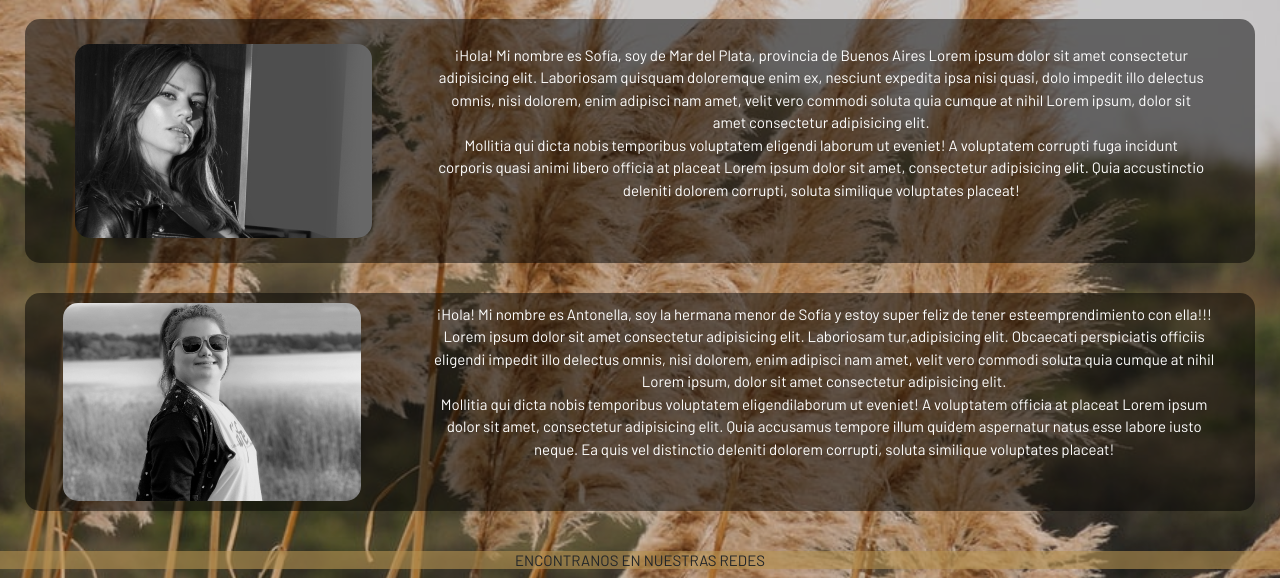
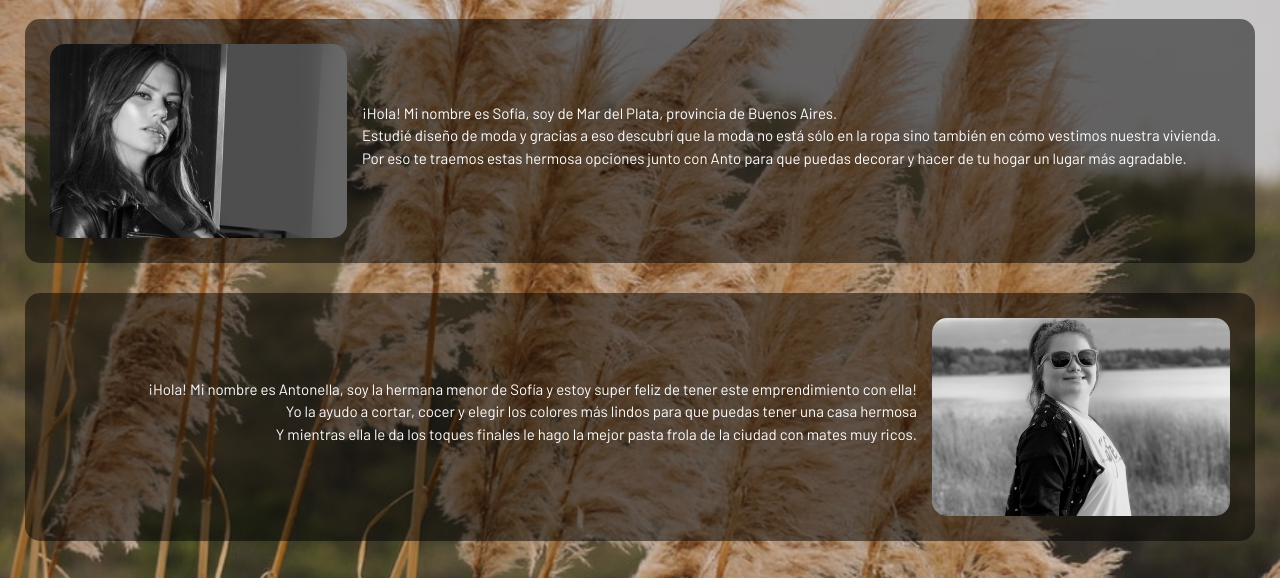
Before and after one commit to ferbinda/ArenaWeb, a website: page Pages/nosotros.html in a window 1280 px wide. Shown: the part 409-987 px from the top of the page. Drawn offline with nearby package versions, Linux system fonts and the light colour scheme.

Commit message:
trabajo finalizado

```diff
--- a/Pages/nosotros.html
+++ b/Pages/nosotros.html
@@ -73,20 +73,10 @@
                 <picture class="sofia_img">
                     <img src="../IMG/sofia.jpg" alt="hola soy sofía">
                 </picture>
-                    <p>¡Hola! Mi nombre es Sofía, soy de Mar del Plata, provincia de Buenos Aires Lorem ipsum dolor sit amet
-                    consectetur adipisicing elit. Laboriosam quisquam doloremque enim ex, nesciunt expedita ipsa nisi
-                    quasi, dolo
-                    impedit illo delectus omnis, nisi dolorem, enim adipisci nam amet, velit vero commodi soluta quia
-                    cumque at nihil Lorem ipsum, dolor sit amet consectetur adipisicing elit.<br> Mollitia qui dicta nobis
-                    temporibus voluptatem eligendi laborum ut eveniet! A voluptatem corrupti fuga incidunt corporis
-                    quasi animi libero officia at placeat Lorem ipsum dolor sit amet, consectetur adipisicing elit. Quia
-                    accustinctio
-                    deleniti dolorem corrupti, soluta similique voluptates placeat!</p>
+                    <p>¡Hola! Mi nombre es Sofía, soy de Mar del Plata, provincia de Buenos Aires. <br> Estudié diseño de moda y gracias a eso descubrí que la moda no está sólo en la ropa sino también en cómo vestimos nuestra vivienda. <br> Por eso te traemos estas hermosa opciones junto con Anto para que puedas decorar y hacer de tu hogar un lugar más agradable.</p>
             </article>
             <article class="container__anto">
-                <p>¡Hola! Mi nombre es Antonella, soy la hermana menor de Sofía y estoy super feliz de tener esteemprendimiento con ella!!! Lorem ipsum dolor sit amet consectetur adipisicing elit. Laboriosam
-                tur,adipisicing elit. Obcaecati perspiciatis officiis eligendi impedit illo delectus omnis, nisi dolorem, enim adipisci nam amet, velit vero commodi soluta quia cumque at nihil Lorem ipsum, dolor sit amet consectetur adipisicing elit. <br>
-                Mollitia qui dicta nobis temporibus voluptatem eligendilaborum ut eveniet! A voluptatem officia at placeat Lorem ipsum dolor sit amet, consectetur adipisicing elit. Quia accusamus tempore illum quidem aspernatur natus esse labore iusto neque. Ea quis vel distinctio deleniti dolorem corrupti, soluta similique voluptates placeat!</p>
+                <p>¡Hola! Mi nombre es Antonella, soy la hermana menor de Sofía y estoy super feliz de tener este emprendimiento con ella! <br> Yo la ayudo a cortar, cocer y elegir los colores más lindos para que puedas tener una casa hermosa <br> Y mientras ella le da los toques finales le hago la mejor pasta frola de la ciudad con mates muy ricos.</p>
                 <picture class="anto__img">
                     <img src="../IMG/anto.jpg" alt="hola soy Anto">
                 </picture>
--- a/sass/misc/_mediaqueries.scss
+++ b/sass/misc/_mediaqueries.scss
@@ -71,17 +71,18 @@
 }
 
 /* NOSOTROS MEDIAQ */
-@media screen and (max-width: 1424px) {
+@media screen and (max-width: 1024px) {
     .nosotros_container{
         padding: 0;
         font-size: $text-small;
-
-    }
-
+        text-align: center;
         .container__anto{
-        justify-content:space-around;
+            justify-content:center;
             text-align: center;
             padding: $spacing-xsmall;
+            .anto__img{
+                order: -10;
+            }
         }
         .container__sofia{
             padding: $spacing-xsmall;
@@ -89,9 +90,12 @@
             text-align: center;
         }
 
-    .container__anto .anto__img{
-        order: -10;
     }
+
+
+
+
+
 
 }
 
--- a/sass/views/_nosotros.scss
+++ b/sass/views/_nosotros.scss
@@ -8,26 +8,34 @@
     font-size: $text-small;
     flex-direction: column;
     flex-wrap: wrap;
-    align-items: center;
-        p{
-            width: 65%;
-        }
+
+
         img{
             border-radius: 15px;
         }
         .container__sofia{
+            width: 100%;
             display: flex;
             flex-wrap: wrap;
             gap: $spacing-small;
             background-color: $secondary;
             padding: $spacing-medium;
             border-radius: 15px;
-            margin-bottom: $spacing-small
+            margin-bottom: $spacing-small;
+            align-items: center;
         }
         .container__anto{
-            @extend .container__sofia;
+            width: 100%;
+            display: flex;
+            flex-wrap: wrap;
+            gap: $spacing-small;
+            background-color: $secondary;
+            padding: $spacing-medium;
+            border-radius: 15px;
+            margin-bottom: $spacing-small;
             text-align: right;
             justify-content: flex-end;
             margin-top: $spacing-small;
+            align-items: center;
         }
 }
```
Also changed, not shown: CSS/index.css. Lines whose indentation alone changed are shown as unchanged.
